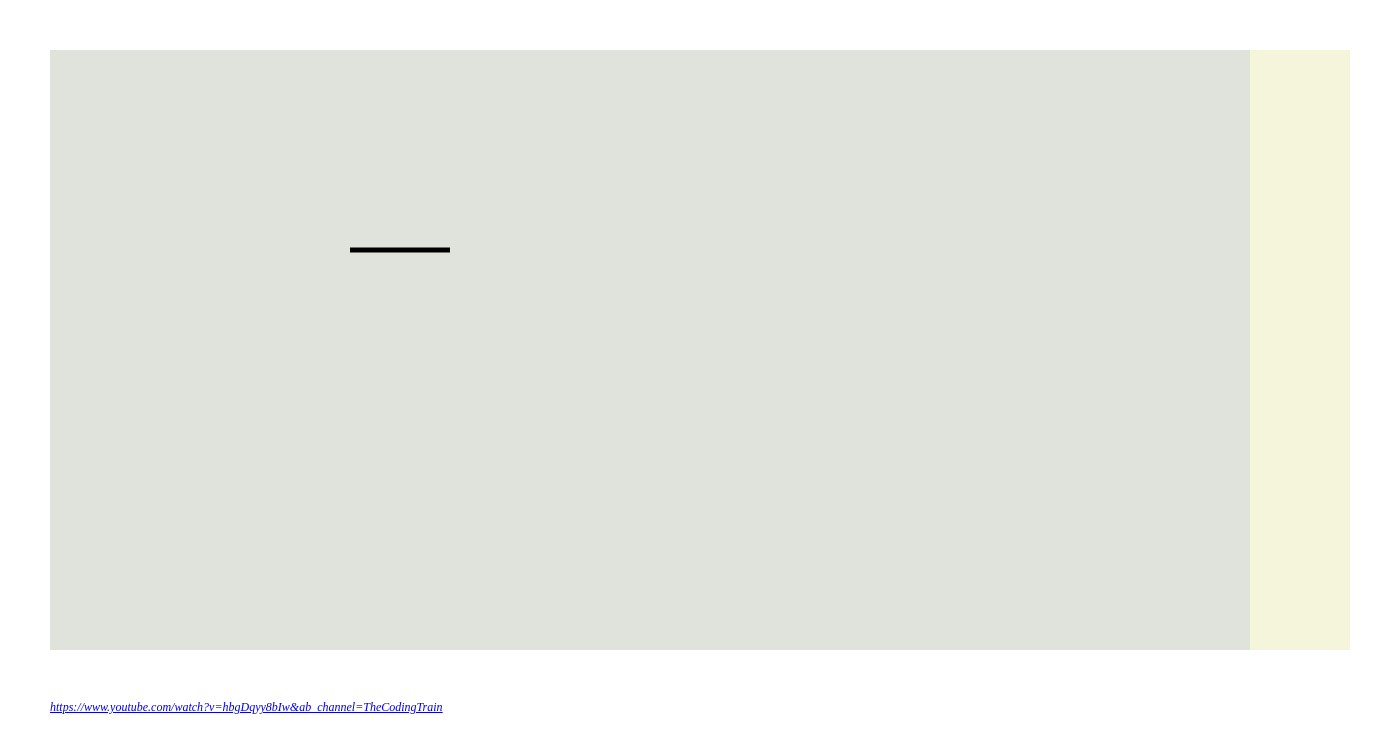
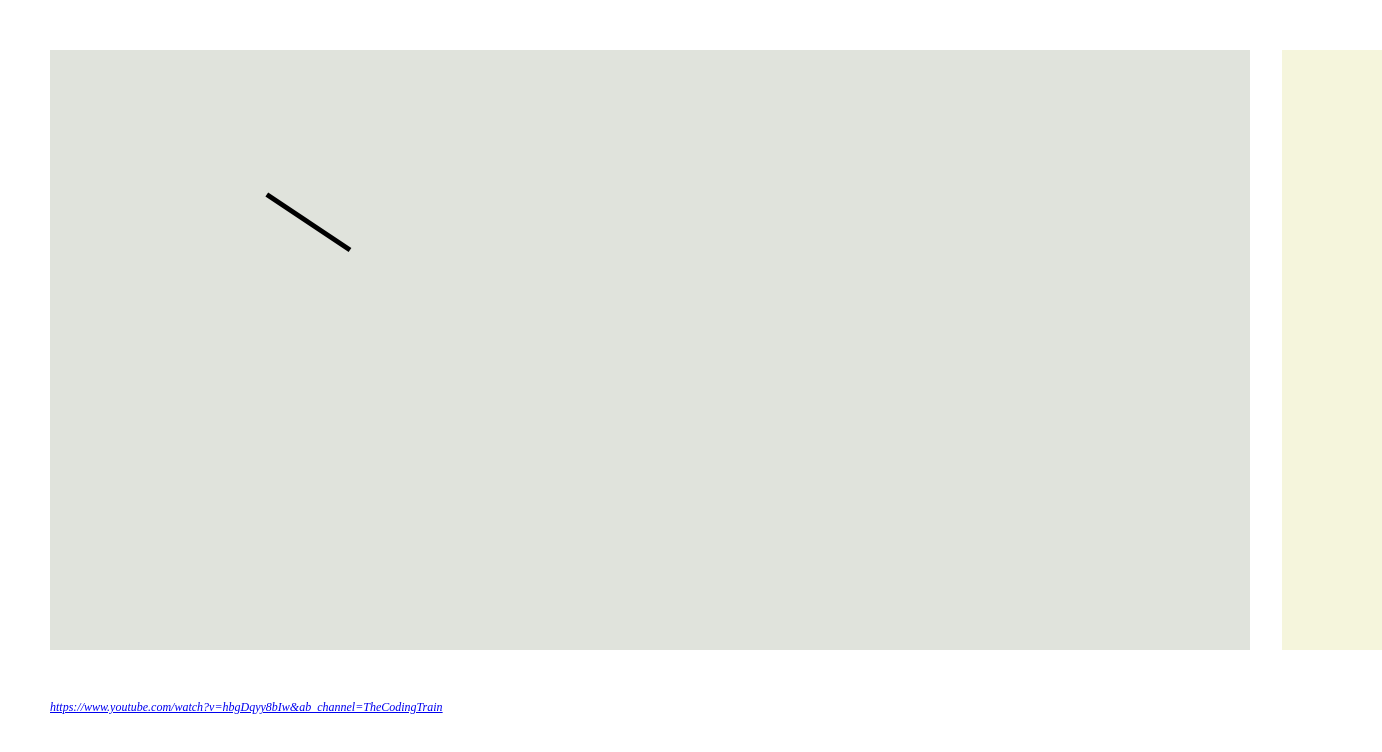
Before and after one commit to breezertwo/2d-canvas-inverse-kinematics, a website built with Parcel: page src/index.html in a window 1280 px wide. Shown: the whole page, 1382 px wide, since content can reach past the window. Built offline with nearby package versions, Linux system fonts and the light colour scheme.

Commit message:
pointing to mouse // use scss

```diff
--- a/src/index.html
+++ b/src/index.html
@@ -4,6 +4,8 @@
 		<meta charset="UTF-8" />
 		<meta name="viewport" content="width=device-width, initial-scale=1.0" />
 		<meta http-equiv="X-UA-Compatible" content="ie=edge" />
+		<link rel="stylesheet" href="./style/main.scss" />
+
 		<title>2D Canvas</title>
 	</head>
 
@@ -18,7 +20,9 @@
 					https://www.youtube.com/watch?v=hbgDqyy8bIw&ab_channel=TheCodingTrain
 				</a>
 			</div>
-			<div class="sidetab"></div>
+			<div class="sidetab">
+				<div class="log"></div>
+			</div>
 		</div>
 
 		<script type="module" src="main.ts"></script>
--- a/src/main.ts
+++ b/src/main.ts
@@ -1,17 +1,18 @@
 import { LineElement } from './rendering';
 
-import './style/main.css';
+import { mouse } from './util';
 
 const canvas = document.getElementById('canvas') as HTMLCanvasElement;
 const context = canvas.getContext('2d') as CanvasRenderingContext2D;
 
-const seg = new LineElement(300, 200, 100, 0);
+const line = new LineElement(300, 200, 100, 0);
 
 function draw(): void {
 	context.clearRect(0, 0, canvas.width, canvas.height);
 
-	seg.update();
-	seg.show();
+	line.follow(mouse.x, mouse.y);
+	line.update();
+	line.show();
 
 	requestAnimationFrame(draw);
 }
--- a/src/rendering/lineElement.ts
+++ b/src/rendering/lineElement.ts
@@ -12,6 +12,13 @@ export class LineElement {
 		this.a = new Vec2D(x, y);
 		this.len = _len;
 		this.angle = _angle;
+	}
+
+	public follow(tx: number, ty: number) {
+		const target = new Vec2D(tx, ty);
+		const dir = target.subtract(this.a);
+
+		this.angle = dir.angle;
 	}
 
 	private calcB() {
--- a/src/style/main.css
+++ b/src/style/main.scss
@@ -3,6 +3,7 @@ body {
 	padding: 0;
 	height: 100vh;
 	overflow: hidden;
+	font-size: 16px;
 }
 
 .main {
@@ -36,8 +37,20 @@ canvas {
 	display: flex;
 	flex-direction: column;
 	min-width: 100px;
+	max-width: 500px;
 	max-height: 600px;
+	margin-left: 2em;
+	flex-grow: 2;
 	background-color: beige;
-	flex-grow: 2;
+}
+
+.log {
+	margin: 1em;
+	font-size: 0.75em;
+	font-family: monospace;
 	overflow: auto;
+
+	span {
+		margin-bottom: 0.25em;
+	}
 }
--- a/src/util/logger.ts
+++ b/src/util/logger.ts
@@ -5,7 +5,7 @@ const msgs: Node[] = [];
 console.log = (msg) => {
 	former(msg);
 
-	const log = document.getElementsByClassName('sidetab')[0];
+	const log = document.getElementsByClassName('log')[0];
 
 	while (log.firstChild) {
 		log.removeChild(log.lastChild!);
```
